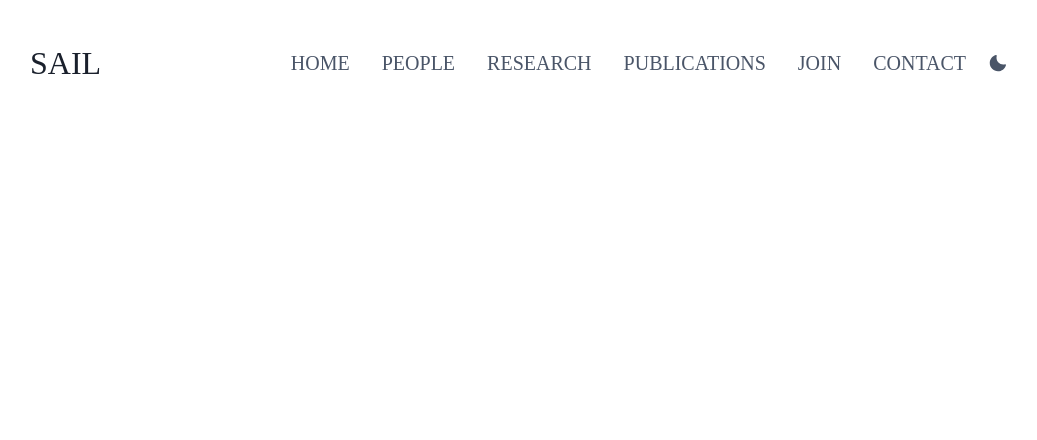
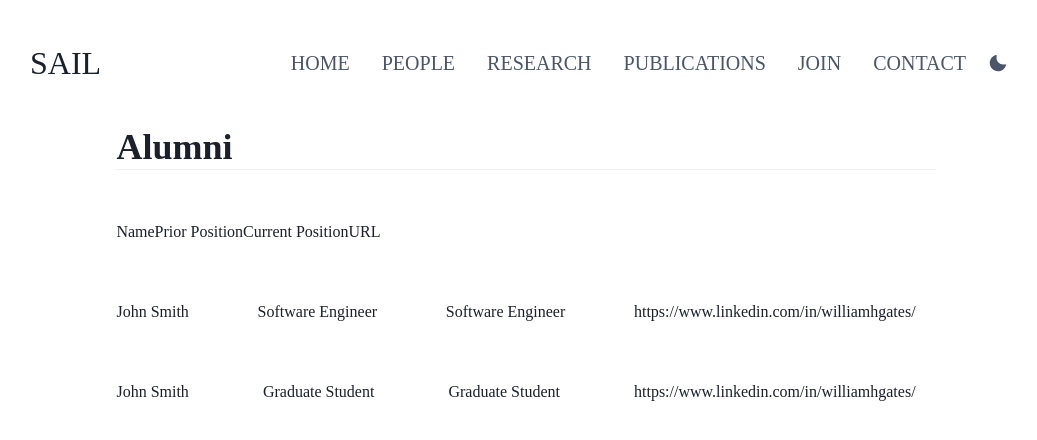
Before and after one commit to hicsail/hicsail.github.io, a React app: page /alumni in a window 1280 px wide. Shown: the top 440 px of the page, without its empty margins (114-1151 px from the left). Built offline with nearby package versions, Linux system fonts and the light colour scheme; a web font is replaced by a local one.

Commit message:
add alumni and current members pages

```diff
--- /dev/null
+++ b/src/components/AlumniGrid.tsx
@@ -0,0 +1,36 @@
+import { Grid, Flex, Text, Link } from '@chakra-ui/react';
+import * as React from 'react';
+import { ALUMNI_LIST } from '../utils/data';
+
+export const AlumniGrid = () => {
+  return (
+    <Grid templateColumns="1fr" templateRows="repeat(4, 1fr)" gap={4}>
+      <Flex
+        direction="row"
+        // justifyContent="space-between"
+        padding="20px 20px 20px 0px"
+      >
+        <Text>Name</Text>
+        <Text>Prior Position</Text>
+        <Text>Current Position</Text>
+        <Text>URL</Text>
+      </Flex>
+      {ALUMNI_LIST.map(
+        ({ name, priorPosition, currentPosition, outsideLinks }) => (
+          <Flex
+            direction="row"
+            justifyContent="space-between"
+            padding="20px 20px 20px 0px"
+          >
+            <Text>{name}</Text>
+            <Text>{priorPosition}</Text>
+            <Text>{currentPosition}</Text>
+            <Link href={outsideLinks[0]}>
+              <Text>{outsideLinks}</Text>
+            </Link>
+          </Flex>
+        ),
+      )}
+    </Grid>
+  );
+};
--- a/src/pages/Alumni.tsx
+++ b/src/pages/Alumni.tsx
@@ -1,4 +1,49 @@
-import { Box } from '@chakra-ui/react';
+import {
+  Box,
+  Flex,
+  Heading,
+  Stack,
+  Image,
+  Text,
+  Divider,
+} from '@chakra-ui/react';
 import * as React from 'react';
+import { AlumniGrid } from '../components/AlumniGrid';
 
-export const Alumni: React.VFC = () => <Box></Box>;
+export const Alumni: React.VFC = () => (
+  <Flex width="80%" display="column" justifyContent="center">
+    <Box marginBottom="30px">
+      <Heading>Alumni</Heading>
+      <Divider />
+    </Box>
+    <Box>
+      <AlumniGrid />
+      {/* {ALUMNI_LIST.map((person) => (
+          <Flex direction="row" padding="20px 20px 20px 0px">
+            <Image
+              src={person.picture}
+              borderRadius="full"
+              boxSize="150px"
+              objectFit="cover"
+            />
+            <Box paddingLeft="40px">
+              <Flex direction="column">
+                <Heading fontSize="25px">{person.name}</Heading>
+                <Stack spacing={2} fontSize="20x">
+                  <Text>
+                    <Text as="span" fontWeight="900">
+                      Role:
+                    </Text>
+                    {person.role}
+                  </Text>
+                  <Text>Research: {person.research}</Text>
+                  <Text>{person.outsideLinks}</Text>
+                  <Text>{person.projects}</Text>
+                </Stack>
+              </Flex>
+            </Box>
+          </Flex>
+        ))} */}
+    </Box>
+  </Flex>
+);
--- a/src/pages/CurrentMembers.tsx
+++ b/src/pages/CurrentMembers.tsx
@@ -1,4 +1,42 @@
-import { Box } from '@chakra-ui/react';
+import { Box, Flex, Heading, Stack, Image, Text } from '@chakra-ui/react';
 import * as React from 'react';
+import { CURRENTMEMBERS_LIST } from '../utils/data';
 
-export const CurrentMembers: React.VFC = () => <Box></Box>;
+export const CurrentMembers: React.VFC = () => (
+  <Flex display="column" justifyContent="center" width="80%">
+    <Box marginBottom="30px">
+      <Heading>Current Members</Heading>
+    </Box>
+    <Box>
+      <Stack direction={'row'} spacing={4}></Stack>
+      {CURRENTMEMBERS_LIST.map((person) => (
+        <Flex direction="row" padding="20px 20px 20px 0px">
+          <Image
+            src={person.picture}
+            borderRadius="full"
+            boxSize="150px"
+            objectFit="cover"
+          />
+          <Box paddingLeft="40px">
+            <Flex direction="column">
+              <Heading fontSize="25px" marginBottom="15px">
+                {person.name}
+              </Heading>
+              <Stack spacing={2} fontSize="20x">
+                <Text>
+                  <Text as="span" fontWeight="900">
+                    Role:
+                  </Text>
+                  {person.role}
+                </Text>
+                <Text>Research: {person.research}</Text>
+                <Text>{person.outsideLinks}</Text>
+                <Text>{person.projects}</Text>
+              </Stack>
+            </Flex>
+          </Box>
+        </Flex>
+      ))}
+    </Box>
+  </Flex>
+);
--- /dev/null
+++ b/src/utils/data.tsx
@@ -0,0 +1,106 @@
+interface PersonInformation {
+  name: string;
+  picture: string;
+  role: string;
+  research?: string;
+  currentPosition: string;
+  outsideLinks: Array<string>;
+  projects: Array<string>;
+}
+
+interface Alumni extends PersonInformation {
+  priorPosition: string;
+}
+
+interface ResearchInformation {
+  title: string;
+  description: string;
+  link: string;
+}
+
+interface PublicationInformation {
+  title: string;
+  authors: Array<string>;
+  date: string;
+  link: string;
+}
+
+export const CURRENTMEMBERS_LIST: Array<PersonInformation> = [
+  {
+    name: 'Jade Smith',
+    picture: '../../img/person.jpg',
+    role: 'Software Engineer',
+    research:
+      "Lorem Ipsum is simply dummy text of the printing and typesetting industry. Lorem Ipsum has been the industry's standard dummy text ever since the 1500s, when an unknown printer took a galley of type and scrambled it to make a type specimen book. It has survived not only five centuries, but also the leap into electronic typesetting, remaining essentially unchanged. It was popularised in the 1960s with the release of Letraset sheets containing Lorem Ipsum passages, and more recently with desktop publishing software like Aldus PageMaker including versions of Lorem Ipsum",
+    currentPosition: '...',
+    outsideLinks: ['', ''],
+    projects: ['https://github.com/hicsail/samsha'],
+  },
+  {
+    name: 'Jade Smith',
+    picture: '../../img/person.jpg',
+    role: 'Software Engineer',
+    research:
+      "Lorem Ipsum is simply dummy text of the printing and typesetting industry. Lorem Ipsum has been the industry's standard dummy text ever since the 1500s, when an unknown printer took a galley of type and scrambled it to make a type specimen book. It has survived not only five centuries, but also the leap into electronic typesetting, remaining essentially unchanged. It was popularised in the 1960s with the release of Letraset sheets containing Lorem Ipsum passages, and more recently with desktop publishing software like Aldus PageMaker including versions of Lorem Ipsum",
+
+    currentPosition: '...',
+    outsideLinks: ['', ''],
+    projects: ['https://github.com/hicsail/samsha'],
+  },
+];
+
+export const ALUMNI_LIST: Array<Alumni> = [
+  {
+    name: 'John Smith',
+    picture: '../../img/fjansen.jpg',
+    role: 'Software Engineer',
+    priorPosition: 'Software Engineer',
+    currentPosition: 'Software Engineer',
+    outsideLinks: ['https://www.linkedin.com/in/williamhgates/', ''],
+    projects: ['https://github.com/hicsail/samsha'],
+  },
+  {
+    name: 'John Smith',
+    picture: '../../img/fjansen.jpg',
+    role: 'Graduate Student',
+    currentPosition: 'Graduate Student',
+    priorPosition: 'Graduate Student',
+    outsideLinks: ['https://www.linkedin.com/in/williamhgates/', ''],
+    projects: ['https://github.com/hicsail/samsha'],
+  },
+];
+
+export const PASTRESEARCH_LIST: Array<ResearchInformation> = [
+  {
+    title: 'Research 1',
+    description: 'Research 1 Description',
+    link: '',
+  },
+];
+
+export const ONGOINGRESEARCH_LIST: Array<ResearchInformation> = [
+  {
+    title: 'Research 1',
+    description: 'Research 1 Description',
+    link: 'https://www.biorxiv.org/content/10.1101/2020.11.16.385328v1',
+  },
+];
+
+export const PRESENTATIONS_LIST: Array<PublicationInformation> = [
+  {
+    title:
+      'Role- Based Ecosystem for the Design, Development, and Deployment of Secure Multi-Party Data Analytics Applications',
+    authors: ['Andrei Lapets', 'Kinan Dak Albab'],
+    date: 'September 2019',
+    link: 'https://ieeexplore.ieee.org/document/8901614',
+  },
+];
+
+export const PUBLICATIONS_LIST: Array<PublicationInformation> = [
+  {
+    title: '',
+    authors: ['', ''],
+    date: '',
+    link: '',
+  },
+];
```
